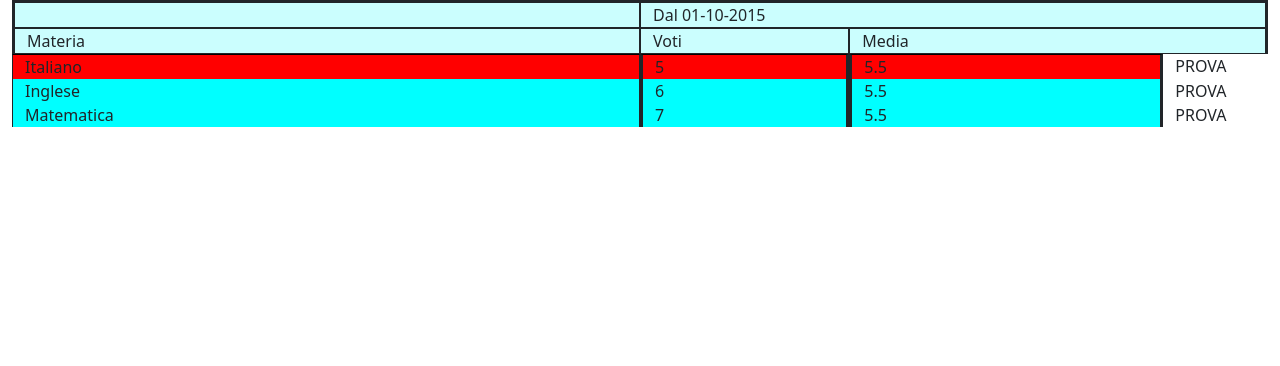
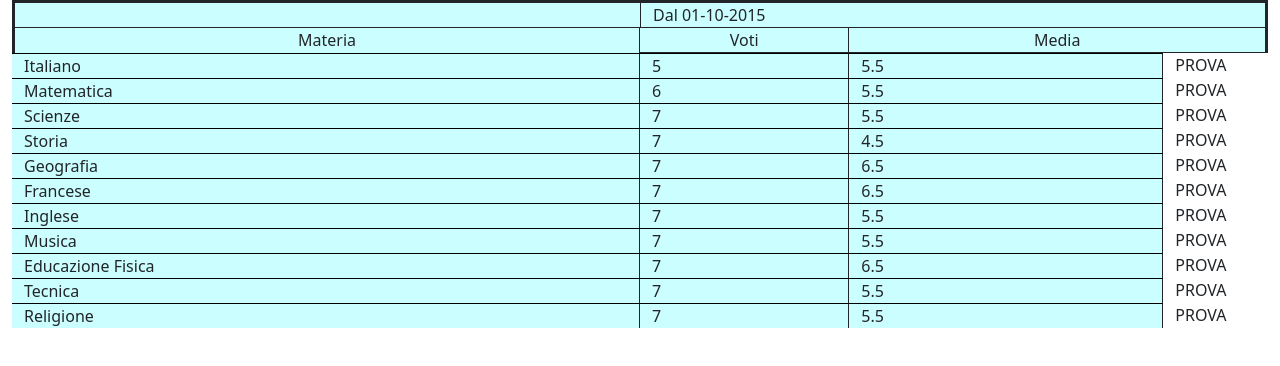
Before and after one commit to kr0ma55/XDotZero, an Angular app: page / in a window 1280 px wide. Shown: the top 366 px of the page. Built offline with nearby package versions, Linux system fonts and the light colour scheme.

Commit message:
esercizio

```diff
--- a/src/app/saluto/saluto.component.html
+++ b/src/app/saluto/saluto.component.html
@@ -16,7 +16,7 @@
     </div>
    <!-- SECONDA RIGA STATICA -->
       <div class="row">
-          <div class="col-md-6 second-row-col-left">Materia</div>
+          <div class="col-md-6 second-row-col-left" >Materia</div>
           <div class="col-md-2 second-row-col-center">Voti</div>
           <div class="col-md-4 second-row-col-right">Media</div>
       </div>
@@ -25,6 +25,7 @@
           <div  [ngClass]="{'first-value-col': i === 0, 'every-value-col-notFirst' : i !==0}" class="col-md-6 materia-value-col">{{tipoMateria.materia}}</div>
           <div [ngClass]="{'first-value-col': i === 0,'every-value-col-notFirst' : i !==0}"class="col-md-2">{{tipoMateria.voto}}</div>
           <div [ngClass]="{'first-value-col': i === 0, 'every-value-col-notFirst' : i !==0}"class="col-md-3">{{tipoMateria.media}}</div>
+
           <div class="col-md-1">PROVA</div>
 
       </div>
--- a/src/app/saluto/saluto.component.scss
+++ b/src/app/saluto/saluto.component.scss
@@ -5,14 +5,14 @@ p {
   }
   .first-row-col-left{
     border-style: solid;
-    border-right-width: 1px;
-    border-bottom-width: 1px;
+    border-right-width: 0px;
+    border-bottom-width: 0px;
     background-color: #CBFEFEff;
   }
   .first-row-col-right{
     border-style: solid;
     border-left-width: 1px;
-    border-bottom-width: 1px;
+    border-bottom-width: 0px;
     background-color: #CBFEFEff;
   }
 
@@ -20,8 +20,9 @@ p {
     border-style: solid;
     border-right-width: 1px;
     border-top-width: 1px;
-    border-bottom-width: 1px;
+    border-bottom-width: 0px;
     background-color: #CBFEFEff;
+    text-align: center;
   }
 
   .second-row-col-center{
@@ -29,22 +30,25 @@ p {
     border-right-width: 1px;
     border-top-width: 1px;
     border-bottom-width: 1px;
-    border-left-width: 1px;
+    border-left-width: 0px;
     background-color: #CBFEFEff;
+    text-align: center;
+
   }
   .second-row-col-right{
     border-style: solid;
-    border-left-width: 1px;
+    border-left-width: 0px;
     border-top-width: 1px;
     border-bottom-width: 1px;
     background-color: #CBFEFEff;
+    text-align: center;
   }
 
   .materia-value-col{
-    border-style: solid;
+    border-style:solid;
     border-top-width: 1px;
-    border-left-width: 1px;
-    border-right-width: 1px;
+    border-left-width: 0px;
+    border-right-width: 0px;
     border-bottom-width: 1px;
     border-bottom-color: grey;
   }
@@ -59,7 +63,9 @@ p {
     border-top-color: black;
     border-bottom-width: 0px;
     border-bottom-color: grey;
-    background-color: red;
+    background-color: #CBFEFEff;
+    border-left-width: 0px;
+    border-right-width: 1px;
   }
 
   .every-value-col-notFirst{
@@ -68,5 +74,13 @@ p {
     border-top-color: grey;
     border-bottom-width: 0px;
     border-bottom-color: grey;
-    background-color: aqua;
+    background-color: #CBFEFEff;
   }
+  .every-value-col-notFirst{
+    border-style: solid;
+    border-top-width: 1px;
+    border-top-color: black;
+    border-bottom-width: 0px;
+    border-left-width: 0px;
+    border-right-width: 1px;
+  }
--- a/src/app/saluto/saluto.component.ts
+++ b/src/app/saluto/saluto.component.ts
@@ -32,15 +32,66 @@ export class SalutoComponent implements OnInit{
         "media" : 5.5
       },
       {
-        "materia" : "Inglese",
+        "materia" : "Matematica",
         "voto" : 6,
         "media" : 5.5
       },
       {
-        "materia" : "Matematica",
+        "materia" : "Scienze",
         "voto" : 7,
         "media" : 5.5
+
+      },
+      {
+        "materia" : "Storia",
+        "voto" : 7,
+        "media" : 4.5
+
+      },
+      {
+        "materia" : "Geografia",
+        "voto" : 7,
+        "media" : 6.5
+
+      },
+      {
+        "materia" : "Francese",
+        "voto" : 7,
+        "media" : 6.5
+
+      },
+      {
+        "materia" : "Inglese",
+        "voto" : 7,
+        "media" : 5.5
+
+      },
+      {
+        "materia" : "Musica",
+        "voto" : 7,
+        "media" : 5.5
+
+      },
+      {
+        "materia" : "Educazione Fisica",
+        "voto" : 7,
+        "media" : 6.5
+
+      },
+      {
+        "materia" : "Tecnica",
+        "voto" : 7,
+        "media" : 5.5
+
+      },
+      {
+        "materia" : "Religione",
+        "voto" : 7,
+        "media" : 5.5
+
       }
+
+
 
     ]
     this.dataPagellino = "Dal 01-10-2015";
```
